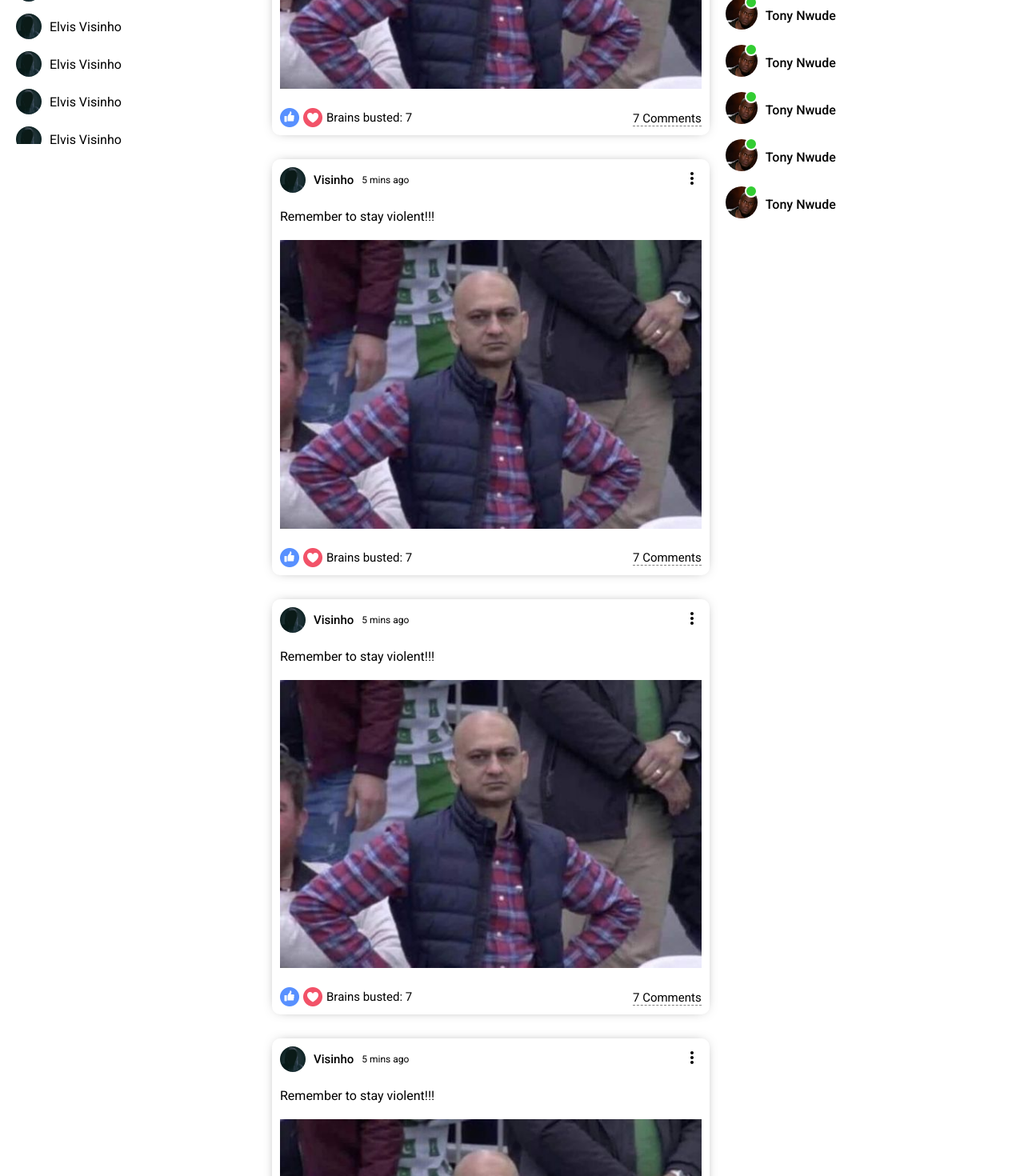
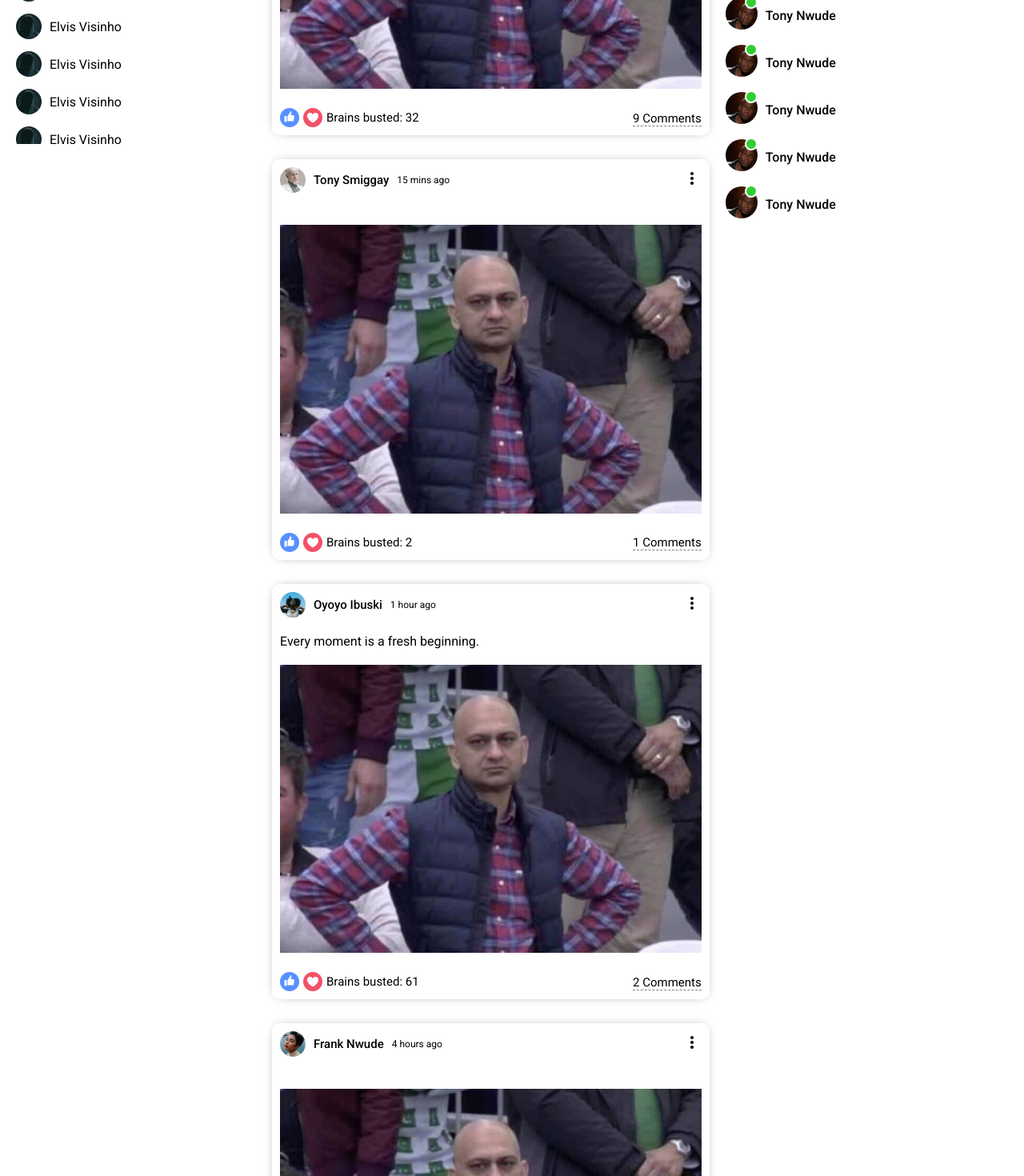
Before and after one commit to Visinho/Visi-Prem-Memes-Frontend, a React (Create React App) app: page / in a window 1280 px wide. Shown: the part 620-2090 px from the top of the page at 80% size. Built offline with nearby package versions, Linux system fonts and the light colour scheme.

Commit message:
Playing around with dynamic data from fake API

```diff
--- a/src/components/feed/Feed.jsx
+++ b/src/components/feed/Feed.jsx
@@ -2,20 +2,16 @@
 import "./feed.css";
 import Share from '../share/Share';
 import Post from '../post/Post';
+import { Posts } from "../../dummyData.js";
 
 const Feed = () => {
   return (
     <div className='feed'>
       <div className='feedWrapper'>
         <Share />
-        <Post />
-        <Post />
-        <Post />
-        <Post />
-        <Post />
-        <Post />
-        <Post />
-        <Post />
+        {Posts.map(p => (
+          <Post key={p.id} post={p}/>
+        ))}
       </div>
     </div>
   )
--- a/src/components/post/Post.jsx
+++ b/src/components/post/Post.jsx
@@ -1,16 +1,20 @@
 import React from 'react';
 import "./post.css";
 import { MoreVert } from '@material-ui/icons';
+import { Users } from '../../dummyData';
 
-const Post = () => {
+const Post = ({ post }) => {
+  console.log(post);
   return (
     <div className='post'>
       <div className="postWrapper">
         <div className='postTop'>
             <div className="postTopLeft">
-                <img className='postProfileImg' src='/assets/person/default.jpg' alt='image' />
-                <span className="postUsername">Visinho</span>
-                <span className="postDate">5 mins ago</span>
+                <img className='postProfileImg' src={Users.filter((u) => u.id === post?.userId)[0].profilePicture} alt='1' />
+                <span className="postUsername">
+                  {Users.filter((u) => u.id === post?.userId)[0].username}
+                </span>
+                <span className="postDate">{post.date}</span>
             </div>
             <div className="postTopRight">
                 <MoreVert />
@@ -18,18 +22,18 @@
         </div>
         <div className='postCenter'>
             <span className="postText">
-                Remember to stay violent!!!
+                {post?.desc}
             </span>
-            <img className='postImg' src='assets/person/indianman.JPG' alt='' />
+            <img className='postImg' src='assets/person/indianman.JPG' alt='empty' />
         </div>
         <div className='postBottom'>
             <div className="postBottomLeft">
                 <img className='likeIcon' src='assets/like.png' alt='Like' />
                 <img className='likeIcon' src='assets/heart.png' alt='heart' />
-                <span className='postLikeCounter'>Brains busted: 7</span>
+                <span className='postLikeCounter'>Brains busted: {post.like}</span>
             </div>
             <div className="postBottomRight">
-                <span className="postCommentText">7 Comments</span>
+                <span className="postCommentText">{post.comment} Comments</span>
             </div>
         </div>
       </div>
--- a/src/components/rightbar/Rightbar.jsx
+++ b/src/components/rightbar/Rightbar.jsx
@@ -9,7 +9,7 @@
         <div className="birthdayContainer">
           <img className='birthdayImg' src='/assets/gift.png' alt='birthdayImg' />
           <span className='birthdayText'>
-            <b>Elvis Visinho</b>and <b>3 other friends</b> have a birthday today
+            <b>Elvis Visinho</b>and <b>3 other friends</b> have premium cruise for us today
           </span>
         </div>
         <img className='rightbarAd' src='/assets/person/Ultimate.png' alt='rightbarAd' />
--- a/src/components/sidebar/Sidebar.jsx
+++ b/src/components/sidebar/Sidebar.jsx
@@ -57,43 +57,43 @@
         <hr className='sidebarHr'/>
         <ul className='sidebarFriendList'>
           <li className='sidebarFriend'>
-            <img className='sidebarFriendImg' src='./assets/person/default.jpg' alt='image' />
+            <img className='sidebarFriendImg' src='./assets/person/default.jpg' alt='1' />
             <span className='sidebarFriendName'>Elvis Visinho</span>
           </li>
           <li className='sidebarFriend'>
-            <img className='sidebarFriendImg' src='./assets/person/default.jpg' alt='image' />
+            <img className='sidebarFriendImg' src='./assets/person/default.jpg' alt='1' />
             <span className='sidebarFriendName'>Elvis Visinho</span>
           </li>
           <li className='sidebarFriend'>
-            <img className='sidebarFriendImg' src='./assets/person/default.jpg' alt='image' />
+            <img className='sidebarFriendImg' src='./assets/person/default.jpg' alt='1' />
             <span className='sidebarFriendName'>Elvis Visinho</span>
           </li>
           <li className='sidebarFriend'>
-            <img className='sidebarFriendImg' src='./assets/person/default.jpg' alt='image' />
+            <img className='sidebarFriendImg' src='./assets/person/default.jpg' alt='1' />
             <span className='sidebarFriendName'>Elvis Visinho</span>
           </li>
           <li className='sidebarFriend'>
-            <img className='sidebarFriendImg' src='./assets/person/default.jpg' alt='image' />
+            <img className='sidebarFriendImg' src='./assets/person/default.jpg' alt='1' />
             <span className='sidebarFriendName'>Elvis Visinho</span>
           </li>
           <li className='sidebarFriend'>
-            <img className='sidebarFriendImg' src='./assets/person/default.jpg' alt='image' />
+            <img className='sidebarFriendImg' src='./assets/person/default.jpg' alt='1' />
             <span className='sidebarFriendName'>Elvis Visinho</span>
           </li>
           <li className='sidebarFriend'>
-            <img className='sidebarFriendImg' src='./assets/person/default.jpg' alt='image' />
+            <img className='sidebarFriendImg' src='./assets/person/default.jpg' alt='1' />
             <span className='sidebarFriendName'>Elvis Visinho</span>
           </li>
           <li className='sidebarFriend'>
-            <img className='sidebarFriendImg' src='./assets/person/default.jpg' alt='image' />
+            <img className='sidebarFriendImg' src='./assets/person/default.jpg' alt='1' />
             <span className='sidebarFriendName'>Elvis Visinho</span>
           </li>
           <li className='sidebarFriend'>
-            <img className='sidebarFriendImg' src='./assets/person/default.jpg' alt='image' />
+            <img className='sidebarFriendImg' src='./assets/person/default.jpg' alt='1' />
             <span className='sidebarFriendName'>Elvis Visinho</span>
           </li>
           <li className='sidebarFriend'>
-            <img className='sidebarFriendImg' src='./assets/person/default.jpg' alt='image' />
+            <img className='sidebarFriendImg' src='./assets/person/default.jpg' alt='1' />
             <span className='sidebarFriendName'>Elvis Visinho</span>
           </li>
         </ul>
--- a/src/components/topbar/topbar.css
+++ b/src/components/topbar/topbar.css
@@ -6,6 +6,7 @@
     align-items: center;
     position: sticky;
     top: 0;
+    z-index: 999;
 }
 
 .logo {
--- /dev/null
+++ b/src/dummyData.js
@@ -0,0 +1,139 @@
+export const Users = [
+  {
+    id:1,
+    profilePicture: "assets/person/1.jpeg",
+    username: "Elvis Visinho",
+  },
+  {
+    id:2,
+    profilePicture: "assets/person/2.jpeg",
+    username: "Tony Smiggay",
+  },
+  {
+    id:3,
+    profilePicture: "assets/person/3.jpeg",
+    username: "Oyoyo Ibuski",
+  },
+  {
+    id:4,
+    profilePicture: "assets/person/4.jpeg",
+    username: "Frank Nwude",
+  },
+  {
+    id:5,
+    profilePicture: "assets/person/5.jpeg",
+    username: "Thomas Holden",
+  },
+  {
+    id:6,
+    profilePicture: "assets/person/6.jpeg",
+    username: "Shirley Beauchamp",
+  },
+  {
+    id:7,
+    profilePicture: "assets/person/7.jpeg",
+    username: "Travis Bennett",
+  },
+  {
+    id:8,
+    profilePicture: "assets/person/8.jpeg",
+    username: "Kristen Thomas",
+  },
+  {
+    id:9,
+    profilePicture: "assets/person/9.jpeg",
+    username: "Gary Duty",
+  },
+  {
+    id:10,
+    profilePicture: "assets/person/10.jpeg",
+    username: "Safak Kocaoglu",
+  },
+];
+
+export const Posts = [
+  {
+    id: 1,
+    desc: "Peace is a dirty word. We choose Violence and Wickedness!!!",
+    photo: "assets/post/1.jpeg",
+    date: "5 mins ago",
+    userId: 1,
+    like: 32,
+    comment: 9,
+  },
+  {
+    id: 2,
+    photo: "assets/post/2.jpeg",
+    date: "15 mins ago",
+    userId: 2,
+    like: 2,
+    comment: 1,
+  },
+  {
+    id: 3,
+    desc: "Every moment is a fresh beginning.",
+    photo: "assets/post/3.jpeg",
+    date: "1 hour ago",
+    userId: 3,
+    like: 61,
+    comment: 2,
+  },
+  {
+    id: 4,
+    photo: "assets/post/4.jpeg",
+    date: "4 hours ago",
+    userId: 4,
+    like: 7,
+    comment: 3,
+  },
+  {
+    id: 5,
+    photo: "assets/post/5.jpeg",
+    date: "5 hours ago",
+    userId: 5,
+    like: 23,
+    comment: 5,
+  },
+  {
+    id: 6,
+    photo: "assets/post/6.jpeg",
+    date: "1 day ago",
+    userId: 6,
+    like: 44,
+    comment: 6,
+  },
+  {
+    id: 7,
+    desc: "Never regret anything that made you smile.",
+    photo: "assets/post/7.jpeg",
+    date: "2 days ago",
+    userId: 7,
+    like: 52,
+    comment: 3,
+  },
+  {
+    id: 8,
+    photo: "assets/post/8.jpeg",
+    date: "3 days ago",
+    userId: 8,
+    like: 15,
+    comment: 1,
+  },
+  {
+    id: 9,
+    desc: "Change the world by being yourself.",
+    photo: "assets/post/9.jpeg",
+    date: "5 days ago",
+    userId: 9,
+    like: 11,
+    comment: 2,
+  },
+  {
+    id: 10,
+    photo: "assets/post/10.jpeg",
+    date: "1 week ago",
+    userId: 10,
+    like: 104,
+    comment: 12,
+  },
+];
```
